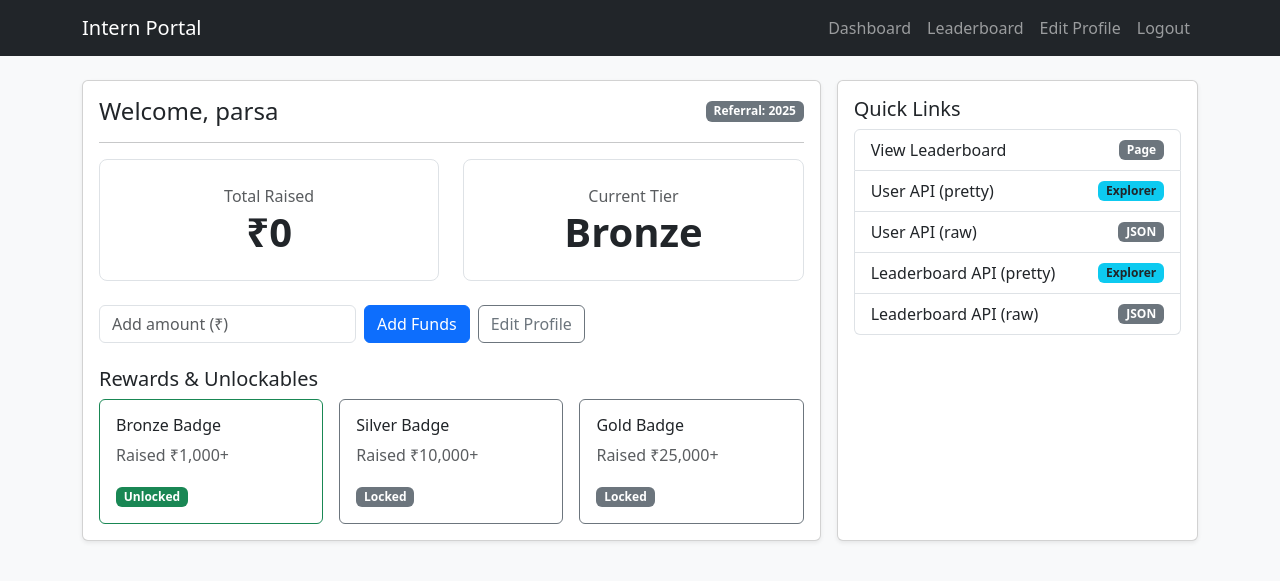
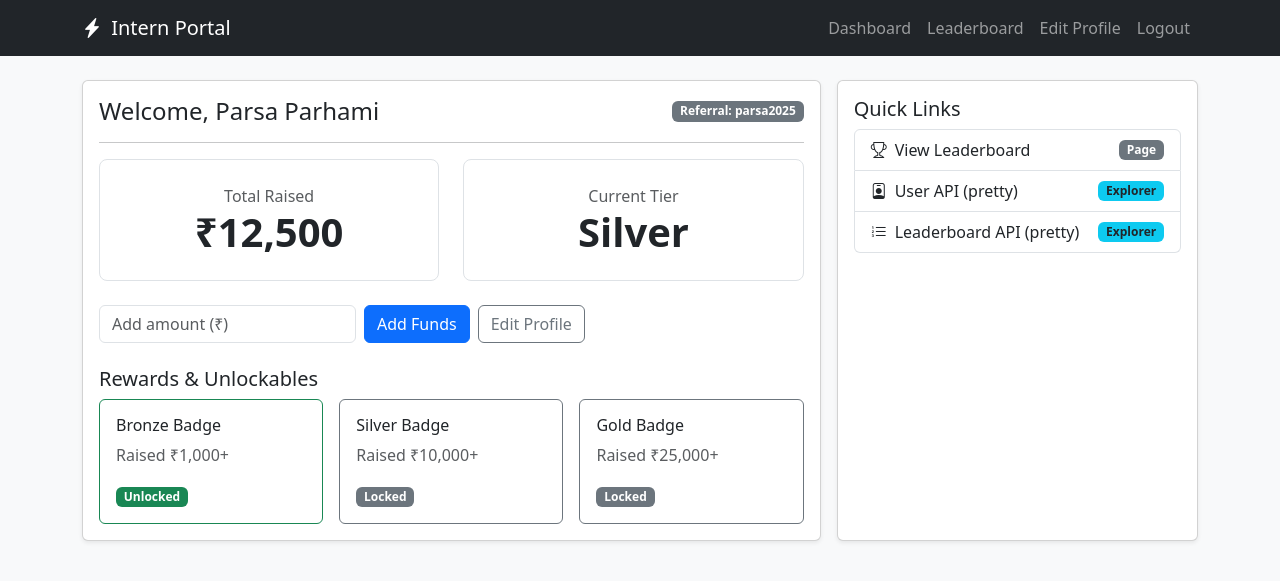
Before and after one commit to demonhunter1383/Internship-Dashboard, a Flask app: page /dashboard in a window 1280 px wide. Shown: the top 581 px of the page. Run offline with Flask 3, Linux system fonts and the light colour scheme; the visitor is signed in with stand-in values (Sample User, id 1).

Commit message:
Add files via upload

```diff
--- a/app.py
+++ b/app.py
@@ -1,4 +1,4 @@
-from flask import Flask, render_template, request, redirect, url_for, session, flash
+from flask import Flask, render_template, request, redirect, url_for, session, flash, jsonify
 from functools import wraps
 import os, json, re
 
@@ -44,6 +44,19 @@ def login_required(view):
 @app.route("/")
 def index():
     return redirect(url_for("login"))
+
+
+@app.route("/api/user")
+def api_user():
+    data = load_data()
+    return jsonify(data["user"])
+
+
+@app.route("/api/leaderboard")
+def api_leaderboard():
+    data = load_data()
+    items = sorted(data["leaderboard"], key=lambda x: x["totalRaised"], reverse=True)
+    return jsonify({"items": items})
 
 
 @app.route("/login", methods=["GET", "POST"])
@@ -98,11 +111,12 @@ def leaderboard():
 @app.route("/explorer/user")
 @login_required
 def explorer_user():
-    data = load_data()["user"]
+    user = load_data()["user"]
+    json_text = json.dumps(user, ensure_ascii=False, indent=2)  # show ₹
     return render_template("api_view.html",
                            title="User API",
                            raw_url=url_for("api_user"),
-                           json_data=data)
+                           json_text=json_text)
 
 
 @app.route("/explorer/leaderboard")
@@ -110,10 +124,11 @@ def explorer_user():
 def explorer_leaderboard():
     data = load_data()
     items = sorted(data["leaderboard"], key=lambda x: x["totalRaised"], reverse=True)
+    json_text = json.dumps({"items": items}, ensure_ascii=False, indent=2)
     return render_template("api_view.html",
                            title="Leaderboard API",
                            raw_url=url_for("api_leaderboard"),
-                           json_data={"items": items})
+                           json_text=json_text)
 
 
 @app.route("/funds/add", methods=["POST"])
@@ -182,5 +197,15 @@ def edit_profile():
     return render_template("edit_profile.html", user=data["user"])
 
 
+@app.errorhandler(404)
+def not_found(e):
+    return render_template("404.html"), 404
+
+
+@app.errorhandler(500)
+def server_error(e):
+    return render_template("500.html"), 500
+
+
 if __name__ == "__main__":
     app.run(host="0.0.0.0", port=int(os.environ.get("PORT", 5000)), debug=True)
--- a/data.json
+++ b/data.json
@@ -1,8 +1,8 @@
 {
   "user": {
-    "name": "parsa",
-    "referralCode": 2025,
-    "totalRaised": 0,
+    "name": "Parsa Parhami",
+    "referralCode": "parsa2025",
+    "totalRaised": 12500,
     "rewards": [
       {
         "title": "Bronze Badge",
@@ -25,7 +25,7 @@
     {
       "name": "Aisha",
       "referralCode": "aisha2025",
-      "totalRaised": 18000
+      "totalRaised": 30123.0
     },
     {
       "name": "Parsa Parhami",
--- a/templates/api_view.html
+++ b/templates/api_view.html
@@ -14,7 +14,7 @@
                 Copy JSON
             </button>
         </div>
-        <pre class="bg-light p-3 rounded border" id="jsonBlock"><code>{{ json_data | tojson(indent=2) }}</code></pre>
+        <pre class="bg-light p-3 rounded border" id="jsonBlock"><code>{{ json_text | safe }}</code></pre>
     </div>
 </div>
 
@@ -26,5 +26,6 @@
     });
   });
 
+
 </script>
 {% endblock %}
--- a/templates/base.html
+++ b/templates/base.html
@@ -5,11 +5,15 @@
     <meta name="viewport" content="width=device-width, initial-scale=1">
     <title>Fundraising Intern Portal</title>
     <link href="https://cdn.jsdelivr.net/npm/bootstrap@5.3.3/dist/css/bootstrap.min.css" rel="stylesheet">
+    <link rel="stylesheet" href="https://cdn.jsdelivr.net/npm/bootstrap-icons@1.11.3/font/bootstrap-icons.css">
+    <link rel="icon" href="https://cdn.jsdelivr.net/gh/twitter/twemoji@14.0.2/assets/svg/1f680.svg">
 </head>
 <body class="bg-light">
 <nav class="navbar navbar-expand-lg navbar-dark bg-dark mb-4">
     <div class="container">
-        <a class="navbar-brand" href="{{ url_for('login') }}">Intern Portal</a>
+        <a class="navbar-brand" href="{{ url_for('login') }}">
+            <i class="bi bi-lightning-charge-fill me-1"></i> Intern Portal
+        </a>
         <div class="collapse navbar-collapse">
             <ul class="navbar-nav ms-auto">
                 <li class="nav-item"><a class="nav-link" href="{{ url_for('dashboard') }}">Dashboard</a></li>
--- a/templates/dashboard.html
+++ b/templates/dashboard.html
@@ -73,30 +73,20 @@
                 <div class="list-group">
                     <a class="list-group-item list-group-item-action d-flex justify-content-between align-items-center"
                        href="{{ url_for('leaderboard') }}">
-                        View Leaderboard
+                        <span><i class="bi bi-trophy me-2"></i>View Leaderboard</span>
                         <span class="badge bg-secondary">Page</span>
                     </a>
 
                     <a class="list-group-item list-group-item-action d-flex justify-content-between align-items-center"
                        href="{{ url_for('explorer_user') }}">
-                        User API (pretty)
+                        <span><i class="bi bi-person-badge me-2"></i>User API (pretty)</span>
                         <span class="badge bg-info text-dark">Explorer</span>
-                    </a>
-                    <a class="list-group-item list-group-item-action d-flex justify-content-between align-items-center"
-                       href="{{ url_for('api_user') }}" target="_blank">
-                        User API (raw)
-                        <span class="badge bg-secondary">JSON</span>
                     </a>
 
                     <a class="list-group-item list-group-item-action d-flex justify-content-between align-items-center"
                        href="{{ url_for('explorer_leaderboard') }}">
-                        Leaderboard API (pretty)
+                        <span><i class="bi bi-list-ol me-2"></i>Leaderboard API (pretty)</span>
                         <span class="badge bg-info text-dark">Explorer</span>
-                    </a>
-                    <a class="list-group-item list-group-item-action d-flex justify-content-between align-items-center"
-                       href="{{ url_for('api_leaderboard') }}" target="_blank">
-                        Leaderboard API (raw)
-                        <span class="badge bg-secondary">JSON</span>
                     </a>
                 </div>
             </div>
```
Also changed, not shown: templates/404.html (added, +9 -0 lines), templates/500.html (added, +8 -0 lines), README.md.
